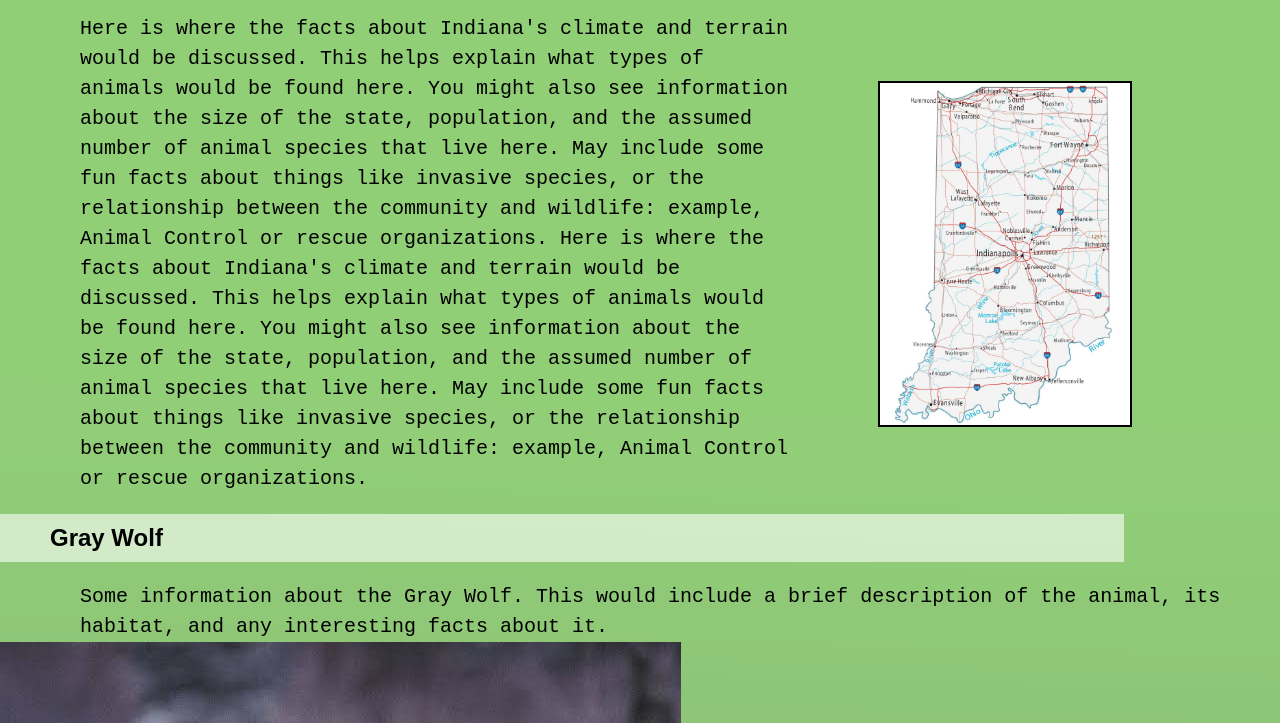
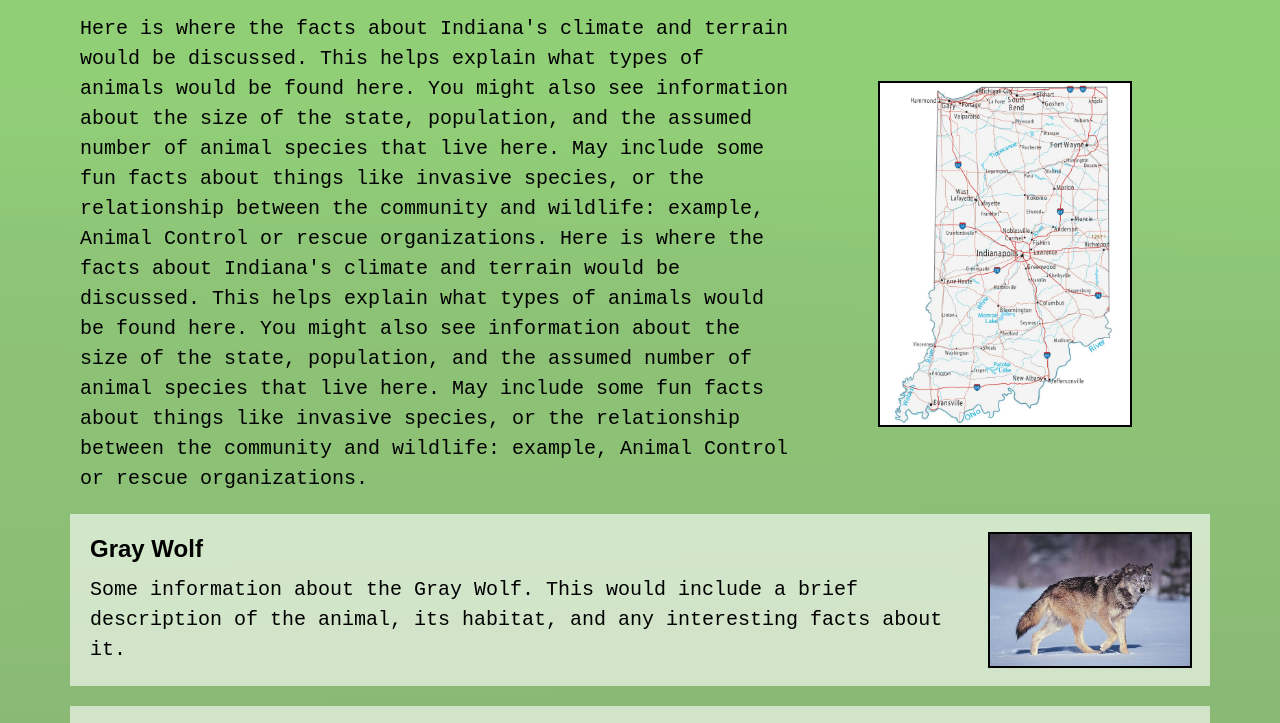
Before and after one commit to kcarey19/kcareyIndianaWildlife, a plain HTML site: page index.html in a window 1280 px wide. Shown: the part 175-898 px from the top of the page. Drawn offline with Linux system fonts and the light colour scheme.

Commit message:
attempting to reupload files to reflect edits
edits are only showing in firefox and visual studio, unsure why

```diff
--- a/style.css
+++ b/style.css
@@ -144,22 +144,59 @@ p {
     outline: 2px solid #000000;
 }
 
+/* The .sortable-list styles the div that contains the list of animals and makes it a flex container. */
 .sortable-list {
     display: flex;
     flex-direction: column;
-    align-items: left;
-    margin-top: 20px;
+    gap: 20px;
+    margin: 20px 70px;
+}
+
+.animal-card {
+    display: flex;
+    align-items: center;
+    justify-content: space-between;
+    gap: 24px;
+    width: 100%;
+    padding: 20px;
+    box-sizing: border-box;
+    background-color: rgba(255, 255, 255, 0.609);
 }
 
 .animal-name {
     font-size: 24px;
     font-weight: bold;
-    align-items: left;
-    padding-left: 70px;
-    background-color: rgba(255, 255, 255, 0.609);
-    padding: 10px 50px;
-    width: 80%;
+    padding: 0;
 }
 
-/* TODO -- Need to stylize the titles, images, and short descriptions of animals in list,
-also need to research sortable lists to create the button to sort the list by different criteria */
+.animal-details {
+    flex: 1;
+    min-width: 0;
+}
+
+.animal-card p {
+    display: block;
+    margin: 12px 0 0;
+}
+
+.sortable-list img {
+    width: 200px;
+    height: auto;
+    margin: 0;
+    flex-shrink: 0;
+    outline: 2px solid #000000;
+}
+
+@media (max-width: 600px) {
+    .sortable-list {
+        margin: 20px;
+    }
+
+    .animal-card {
+        align-items: flex-start;
+    }
+
+    .sortable-list img {
+        width: 35%;
+    }
+}
```
Also changed, not shown: animal page 1.html (added), index.html (line endings or trailing spaces).
